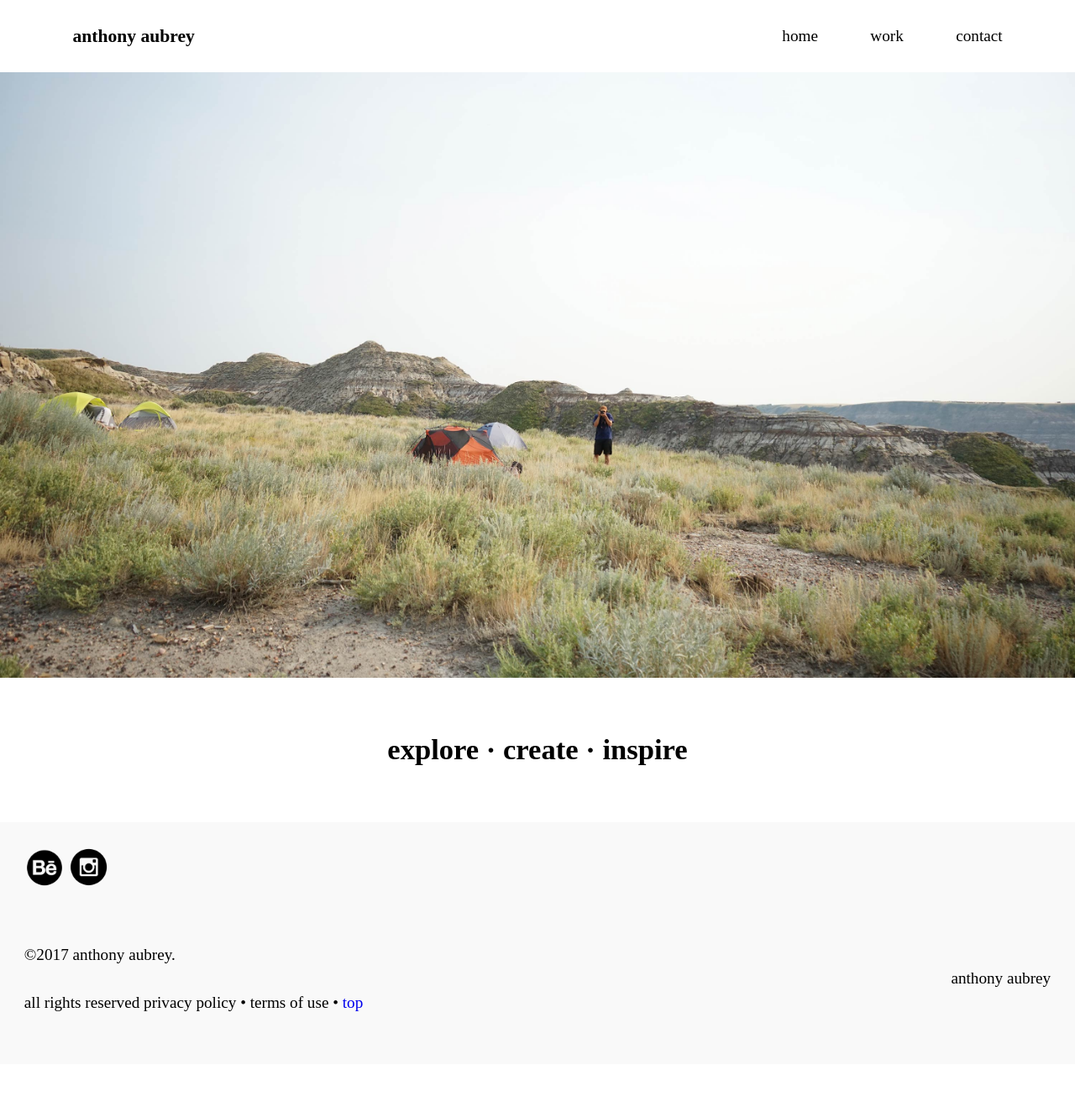
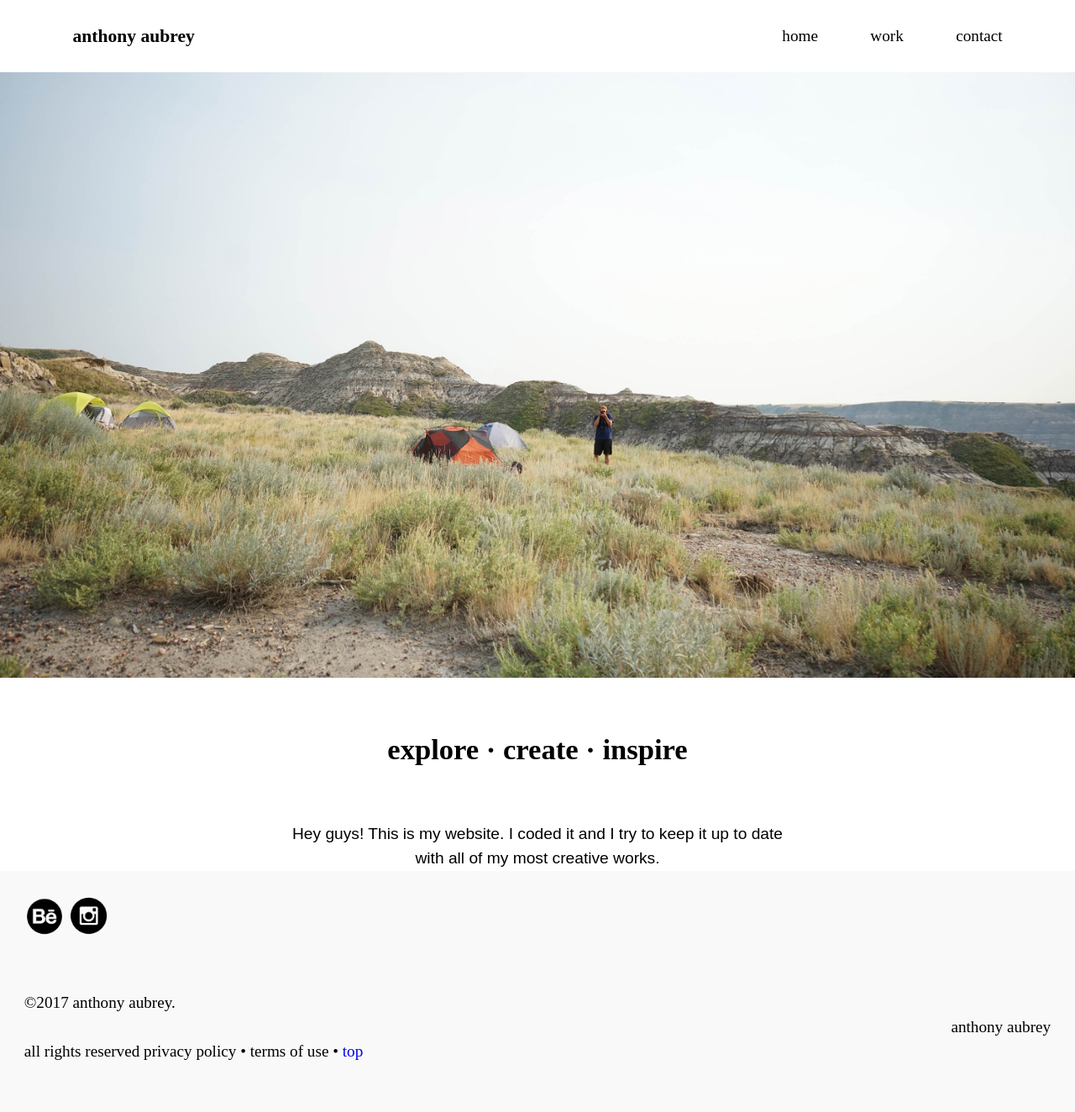
Before and after one commit to anthonyaubrey/portfolio, a Jekyll site: the page built from index.html, in a window 1280 px wide. Shown: the whole page at 84% size. Built offline with Jekyll 4.4.1, drawn with Linux system fonts in a browser that asks for light colours; before the commit the page ends 1267 px from its top, so only the background shows below that.

Commit message:
Added Paragraph to home page

```diff
--- a/index.html
+++ b/index.html
@@ -6,5 +6,6 @@
   <div>
     <img class="img-flex"src="{{site.baseurl}}/img/bobexplore.jpg">
     <h1 class="island-2 wrapper">explore · create · inspire</h1>
+    <p class="wrapper open-sans text-center"> Hey guys! This is my website. I coded it and I try to keep it up to date with all of my most creative works.</p>
   </div>
 </main>
```
